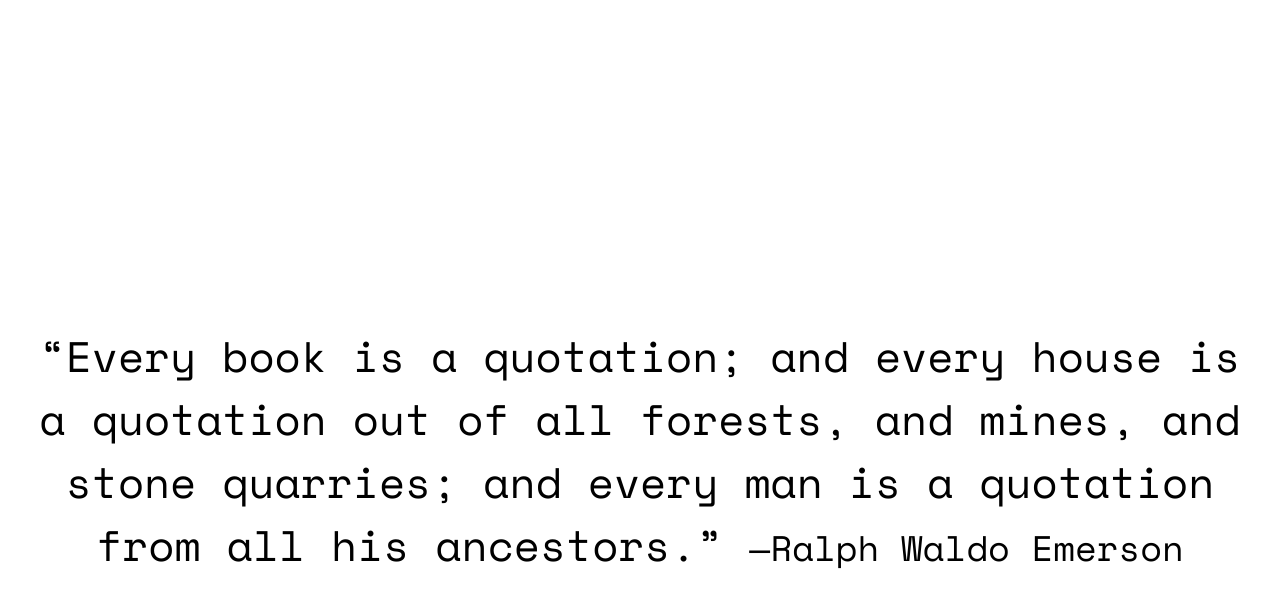
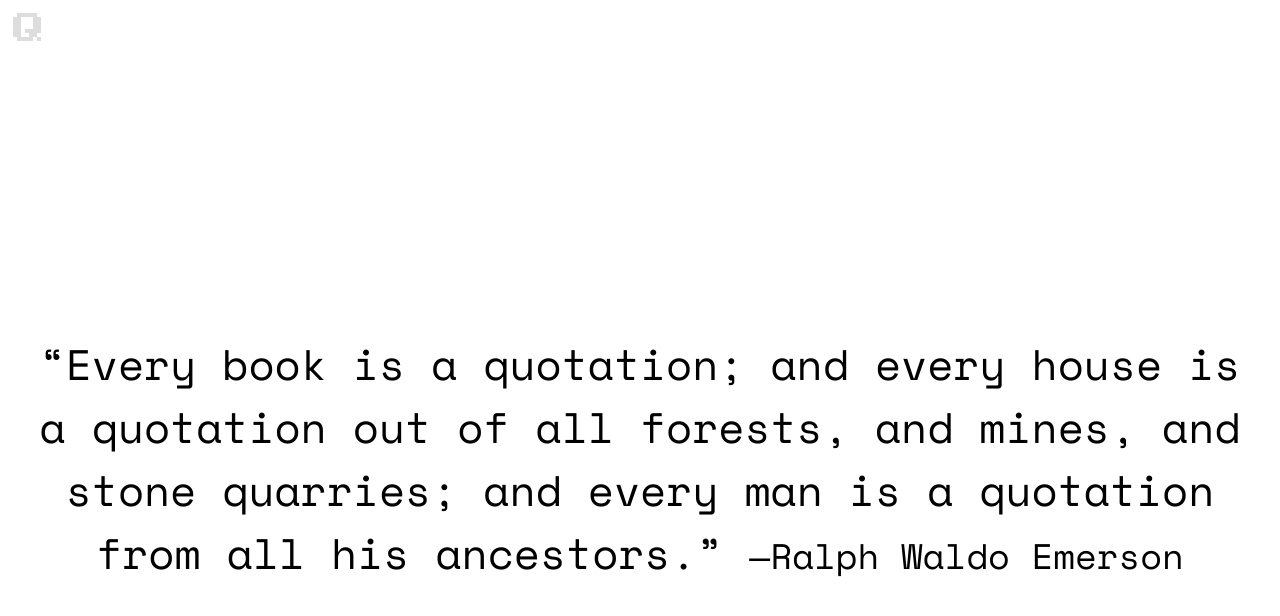
Before and after one commit to quoke/quoke.github.io, a Jekyll site: the page built from index.html, in a window 1280 px wide. Shown: the top 616 px of the page. Built offline with Jekyll 4.4.1, drawn with Linux system fonts in a browser that asks for light colours.

Commit message:
Quoke nav

```diff
--- a/_layouts/home.html
+++ b/_layouts/home.html
@@ -5,7 +5,7 @@
 <body class="home">
 
   <header>
-    <!-- {% include navigation.html %} -->
+    {% include navigation.html %}
   </header>
   <section>
 
--- a/_sass/_main.scss
+++ b/_sass/_main.scss
@@ -18,6 +18,7 @@ body {
   min-height: 100vh;
 
   display: flex;
+  flex-direction: column;
   align-items: center;
   justify-content: center;
 
--- a/_sass/_nav.scss
+++ b/_sass/_nav.scss
@@ -1,22 +1,25 @@
 nav {
   background-color: transparent;
   width: 100%;
-  border-bottom: 1px solid $color-border;
+  // border-bottom: 1px solid $color-border;
   padding: 8px $page-gutter;
   display: flex;
   align-items: center;
 }
 
 nav > h1 {
+  position: absolute;
   font-family: "Press Start 2P", sans-serif;
   margin: 0;
   padding: 3px 3px 0;
   font-size: 32px;
   font-weight: normal;
   display: inline-block;
+  top: 10px;
+  left: 10px;
 }
 
 nav > h1 > a {
-  color: black;
+  color: #ddd;
   text-decoration: none;
 }
```
